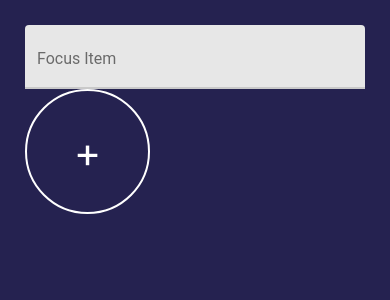
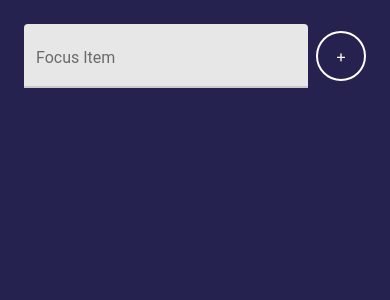
Before and after one commit to zlzlzlmo/react-native-focus-time, a React Native app: screen / in a window 390 px wide. Shown: the top 300 px of the page. Built offline with nearby package versions, Linux system fonts and the light colour scheme.

Commit message:
size 스타일 변수 생성

```diff
--- a/App.tsx
+++ b/App.tsx
@@ -1,3 +1,4 @@
+import { useState } from "react";
 import {
   StyleSheet,
   View,
@@ -10,9 +11,16 @@ import { Focus } from "./src/features/Focus";
 import { colors } from "./src/utils/colors";
 
 export default function App() {
+  const [currentSubject, setCurrentSubject] = useState<string>("");
   return (
     <SafeAreaView style={styles.container}>
-      <Focus />
+      {!currentSubject ? (
+        <Focus addSubject={setCurrentSubject} />
+      ) : (
+        <View>
+          <Text style={styles.text}>하이</Text>
+        </View>
+      )}
     </SafeAreaView>
   );
 }
@@ -27,4 +35,7 @@ const styles = StyleSheet.create({
     paddingTop: Platform.OS === "android" ? StatusBar.currentHeight : 0,
     backgroundColor: colors.darkBlue,
   },
+  text: {
+    color: colors.white,
+  },
 });
--- a/src/components/RoundedButton.tsx
+++ b/src/components/RoundedButton.tsx
@@ -22,7 +22,7 @@ const RoundedButton = ({
     <TouchableOpacity
       style={[
         styles.radius,
-        { borderRadius: size / 2, width: size, height: size },
+        { borderRadius: size / 2, width: size, height: size, ...style },
       ]}
       onPress={props.onPress}
     >
--- a/src/features/Focus.tsx
+++ b/src/features/Focus.tsx
@@ -3,24 +3,46 @@ import { View, StyleSheet, Text } from "react-native";
 import { TextInput } from "react-native-paper";
 import RoundedButton from "../components/RoundedButton";
 import { colors } from "../utils/colors";
+import { spacing } from "../utils/sizes";
+import useFocus from "./useFocus";
 
-export const Focus = () => (
-  <View style={styles.container}>
-    <View style={styles.inputContainer}>
-      <TextInput label="Focus Item" />
-      <RoundedButton title="+" />
+interface Props {
+  addSubject: React.Dispatch<React.SetStateAction<string>>;
+}
+
+export const Focus = ({ addSubject }: Props) => {
+  const { handleSubject, handleAddSubject } = useFocus({ addSubject });
+  return (
+    <View style={styles.container}>
+      <View style={styles.inputContainer}>
+        <TextInput
+          style={styles.textInput}
+          label="Focus Item"
+          onChangeText={handleSubject}
+        />
+        <View style={styles.button}>
+          <RoundedButton title="+" size={50} onPress={handleAddSubject} />
+        </View>
+      </View>
     </View>
-  </View>
-);
+  );
+};
 
 const styles = StyleSheet.create({
   container: {
     flex: 1,
   },
   inputContainer: {
-    flex: 0.5,
-    padding: 25,
+    padding: spacing.lg,
     justifyContent: "flex-start",
+    flexDirection: "row",
+  },
+  textInput: {
+    flex: 1,
+    marginRight: spacing.sm,
+  },
+  button: {
+    justifyContent: "center",
   },
   text: {
     color: colors.white,
--- /dev/null
+++ b/src/features/useFocus.ts
@@ -0,0 +1,21 @@
+import { useState } from "react";
+
+interface Props {
+  addSubject: React.Dispatch<React.SetStateAction<string>>;
+}
+
+const useFocus = ({ addSubject }: Props) => {
+  const [subject, setSubject] = useState<string>("");
+
+  const handleSubject = (text: string) => {
+    setSubject(text);
+  };
+
+  const handleAddSubject = () => {
+    addSubject(subject);
+  };
+
+  return { handleSubject, handleAddSubject };
+};
+
+export default useFocus;
--- /dev/null
+++ b/src/utils/sizes.ts
@@ -0,0 +1,17 @@
+export const fontSizes = {
+  sm: 8,
+  md: 16,
+  lg: 24,
+  xl: 32,
+  xxl: 40,
+  xxxl: 80,
+};
+
+export const spacing = {
+  sm: 8,
+  md: 16,
+  lg: 24,
+  xl: 32,
+  xxl: 40,
+  xxxl: 80,
+};
```
